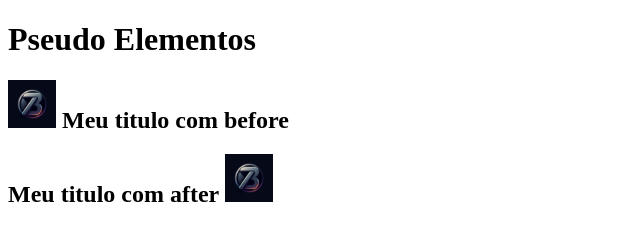
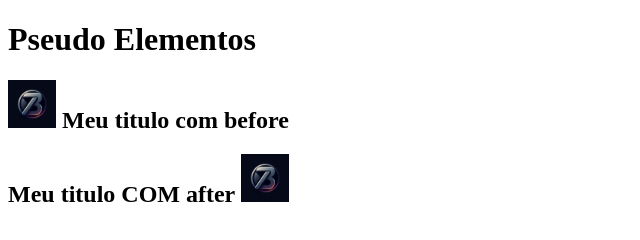
Before and after one commit to LucasCorreaJ/Curso-DevQuest, a plain HTML site: page módulo-css-avançado/02-pseudo-elementos/index.html in a window 1280 px wide. Shown: the whole page, without its empty margins (0-640 px from the left). Drawn offline with Linux system fonts and the light colour scheme.

Commit message:
só uma verificação

```diff
--- a/módulo-css-avançado/02-pseudo-elementos/index.html
+++ b/módulo-css-avançado/02-pseudo-elementos/index.html
@@ -33,7 +33,7 @@
         </h2>
 
         <h2 class="after">
-            Meu titulo com after
+            Meu titulo COM after
         </h2>
     </body>
     </html>
```
